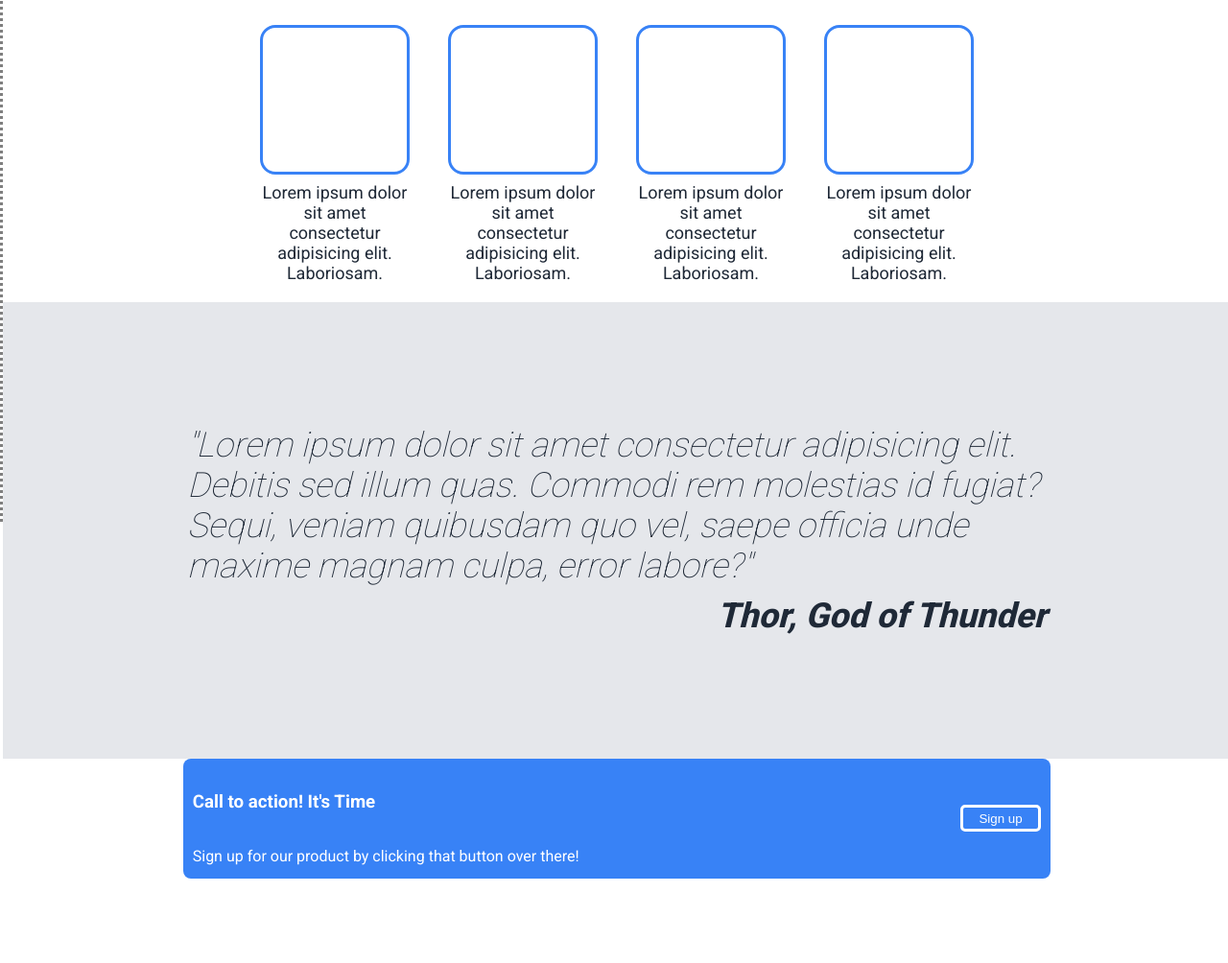
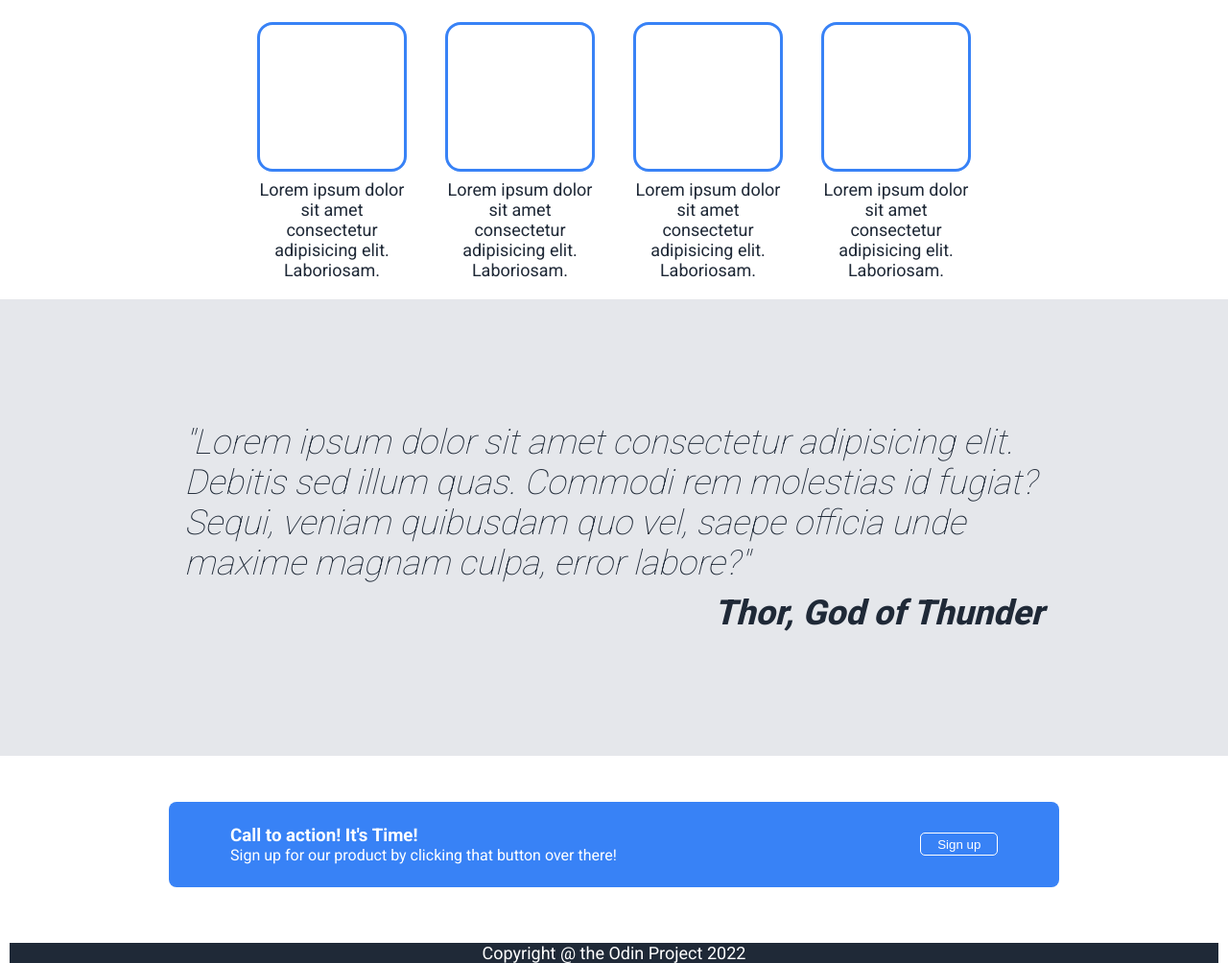
Before and after one commit to Hifilo/landingpage, a plain HTML site: page index.html in a window 1280 px wide. Shown: the part 262-1266 px from the top of the page at 96% size. Before the commit the page ends 1178 px from the top, so only its background shows below. Drawn offline with Linux system fonts and the light colour scheme.

Commit message:
footer added
assignment complete

```diff
--- a/index.html
+++ b/index.html
@@ -88,7 +88,7 @@
 		<section class="cta bgwhite">
 			<div class="imagecontainer bg2">
 				<div class="container bg2">
-					<h3 class="colwhite">Call to action! It's Time</h3>
+					<h3 class="colwhite">Call to action! It's Time!</h3>
 					<p class="colwhite p.text2">
 						Sign up for our product by clicking that button over there!
 					</p>
@@ -96,5 +96,8 @@
 				<button class="colwhite">Sign up</button>
 			</div>
 		</section>
+		<footer class="bg1">
+			<p class="colwhite text2">Copyright @ the Odin Project 2022</p>
+		</footer>
 	</body>
 </html>
--- a/style.css
+++ b/style.css
@@ -9,8 +9,6 @@ body {
 	display: flex;
 	flex-direction: column;
 	font-family: Roboto, sans-serif;
-	border-color: gray;
-	border-style: dotted;
 }
 
 p {
@@ -243,32 +241,46 @@ section {
 	margin: 0px;
 }
 .cta .imagecontainer {
-	width: max-content;
+	width: 800px;
 	flex-direction: row;
 	justify-content: space-between;
 	align-items: center;
 	border-radius: 8px;
+	gap: 48px;
+	margin: 48px;
+	padding: 24px 64px;
 }
 
 .cta .container {
-	width: 800px;
+	width: max-content;
 	flex-direction: column;
 	justify-content: flex-start;
 	align-items: flex-start;
 	margin: 0;
-	padding: 24px 0;
-	gap: 48px;
+	padding: 0px 0px;
+	gap: 0px;
 }
 
 .cta button {
 	border-style: solid;
-	margin: 0;
+	margin: 0px;
+	border-width: 1px;
 }
 
 h3 {
-	margin: 0;
-	padding: 0;
+	margin: 0px;
+	padding: 0px;
 }
 .cta p {
-	margin: -20px 0px;
+	margin: 0px;
+	padding: 0px;
 }
+
+footer {
+	margin: 10px;
+	height: 10vh;
+	display: flex;
+	flex-direction: column;
+	justify-content: center;
+	align-items: center;
+}
```
